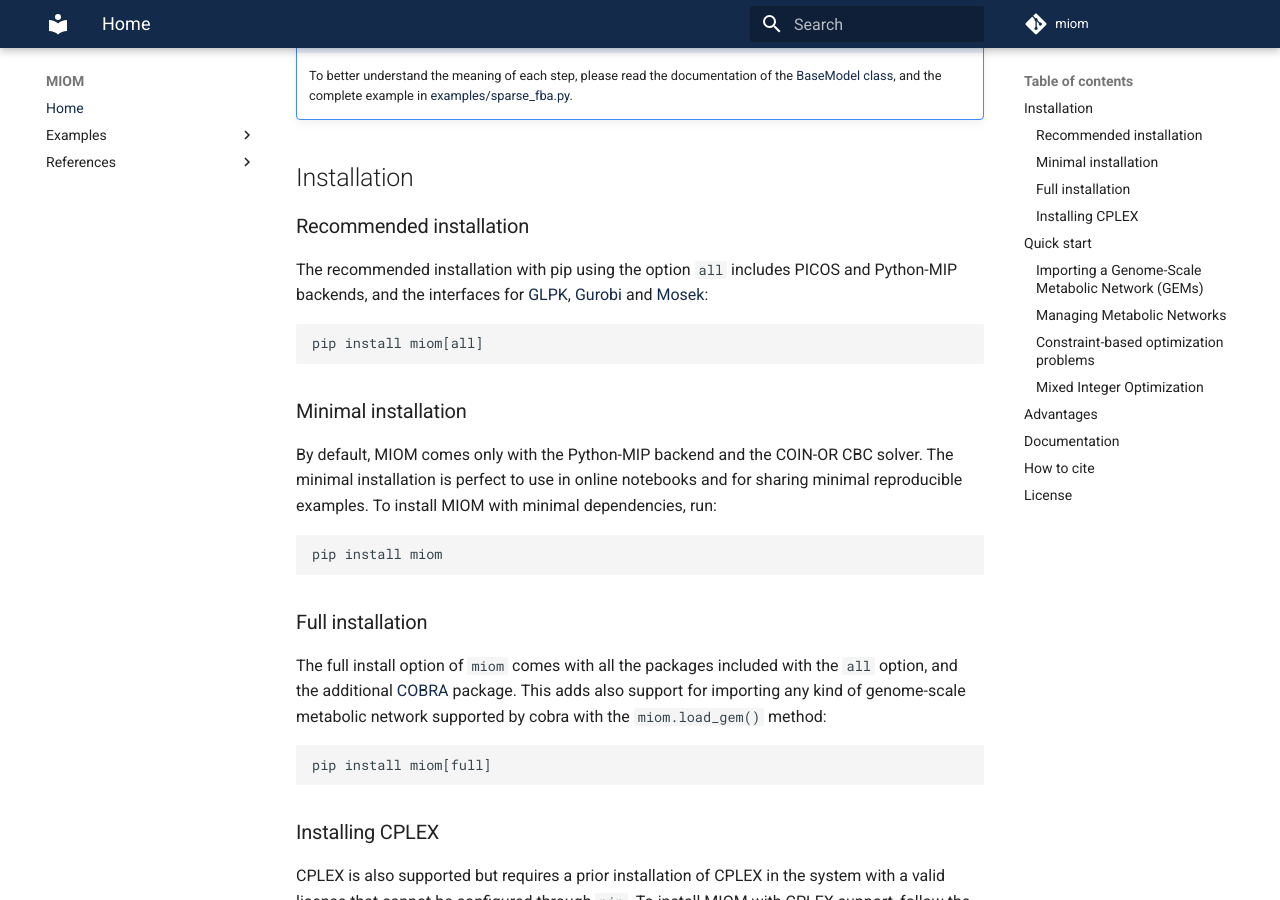
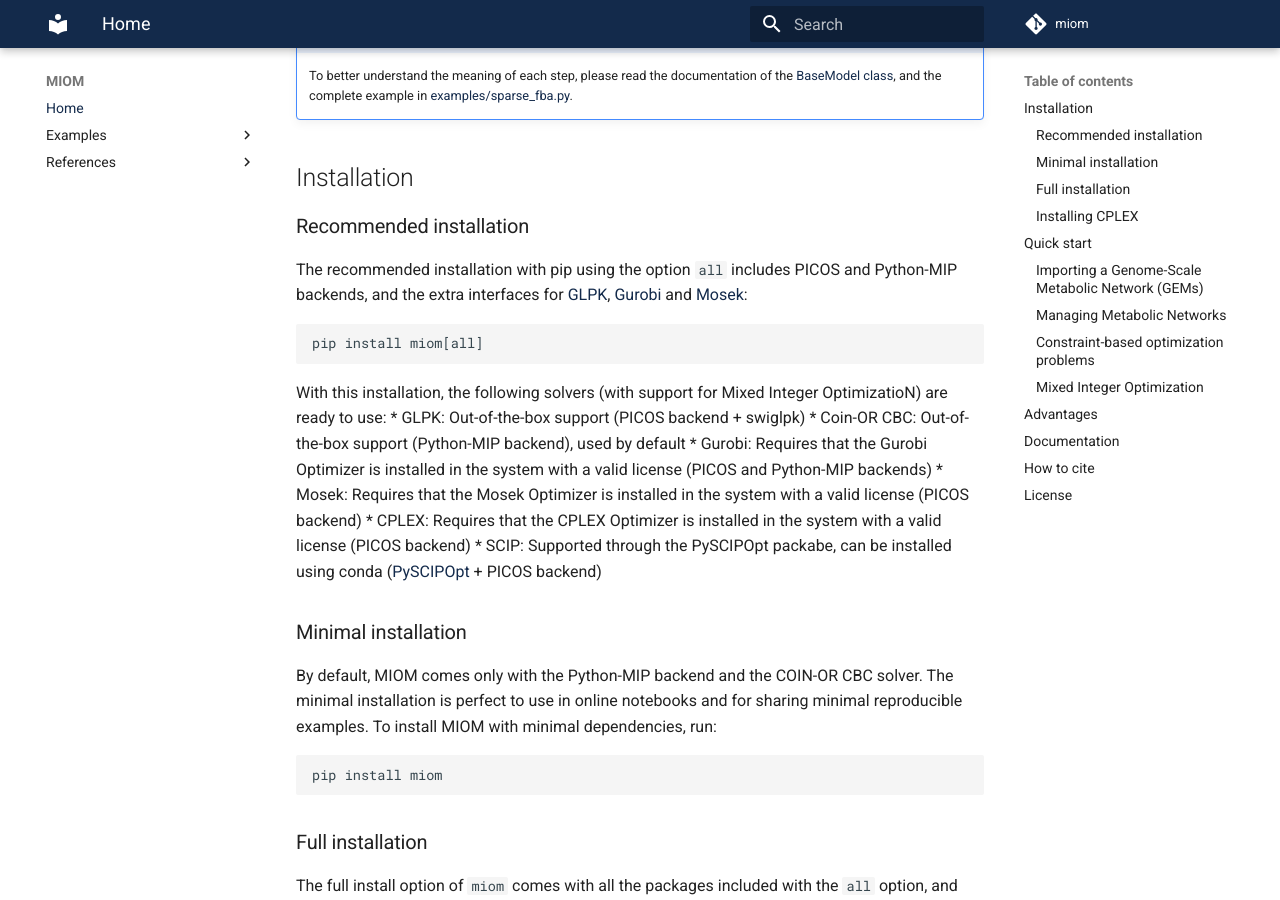
Before and after one commit to MetExplore/miom, an MkDocs documentation site: the page built from docs/index.md, in a window 1280 px wide and 900 px high, scrolled down 1115 px. Built offline with MkDocs 1.6.1 and Material for MkDocs 9.7.7, drawn with Linux system fonts in a browser that asks for light colours; comment, search, counter and statistics services are not loaded; the version menu is left out.

````diff
--- a/docs/index.md
+++ b/docs/index.md
@@ -54,11 +54,21 @@
 
 ### Recommended installation
 
-The recommended installation with pip using the option `all` includes PICOS and Python-MIP backends, and the interfaces for [GLPK](https://www.gnu.org/software/glpk/), [Gurobi](https://www.gurobi.com/downloads) and [Mosek](https://www.mosek.com/downloads/):
+The recommended installation with pip using the option `all` includes PICOS and Python-MIP backends, and the extra interfaces for [GLPK](https://www.gnu.org/software/glpk/), [Gurobi](https://www.gurobi.com/downloads) and [Mosek](https://www.mosek.com/downloads/):
 
 ```
 pip install miom[all]
 ```
+
+With this installation, the following solvers (with support for Mixed Integer OptimizatioN) are ready to use:
+* GLPK: Out-of-the-box support (PICOS backend + swiglpk)
+* Coin-OR CBC: Out-of-the-box support (Python-MIP backend), used by default
+* Gurobi: Requires that the Gurobi Optimizer is installed in the system with a valid license (PICOS and Python-MIP backends)
+* Mosek: Requires that the Mosek Optimizer is installed in the system with a valid license (PICOS backend)
+* CPLEX: Requires that the CPLEX Optimizer is installed in the system with a valid license (PICOS backend)
+* SCIP: Supported through the PySCIPOpt packabe, can be installed using conda ([PySCIPOpt](https://github.com/scipopt/PySCIPOpt) + PICOS backend)
+
+
 
 ### Minimal installation
 
@@ -70,7 +80,7 @@
 
 ### Full installation
 
-The full install option of `miom` comes with all the packages included with the `all` option, and the additional [COBRA]() package. This adds also support for importing any kind of genome-scale metabolic network supported by cobra with the `miom.load_gem()` method:
+The full install option of `miom` comes with all the packages included with the `all` option, and the additional [COBRA](https://cobrapy.readthedocs.io/en/latest/) package. This adds also support for importing any kind of genome-scale metabolic network supported by cobra with the `miom.load_gem()` method:
 
 ```
 pip install miom[full]
````
Also changed, not shown: README.md (+10 -1 lines), 2 other files.
